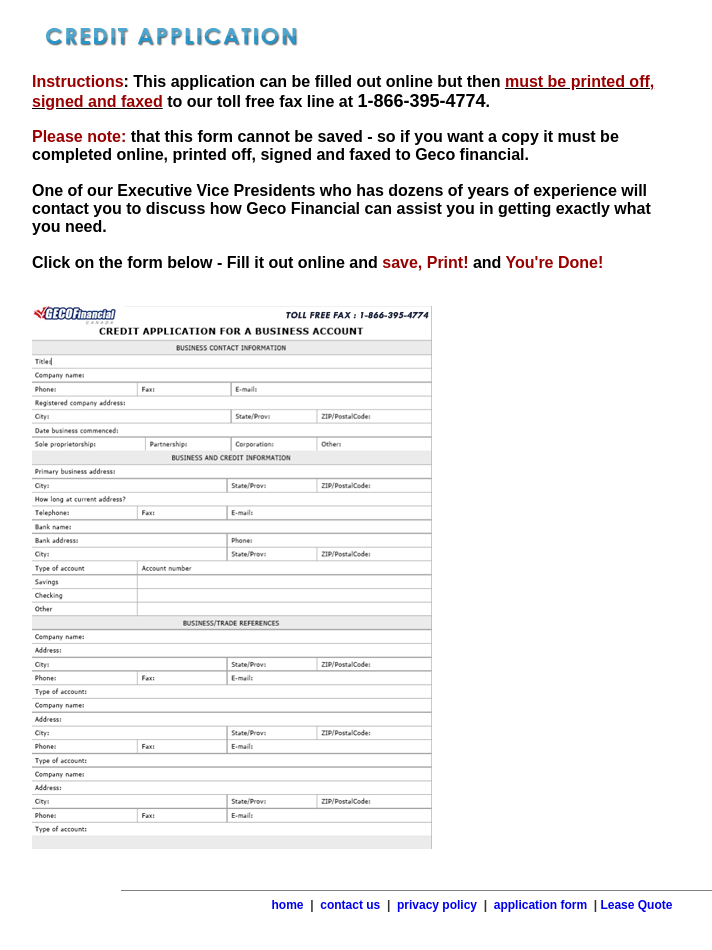
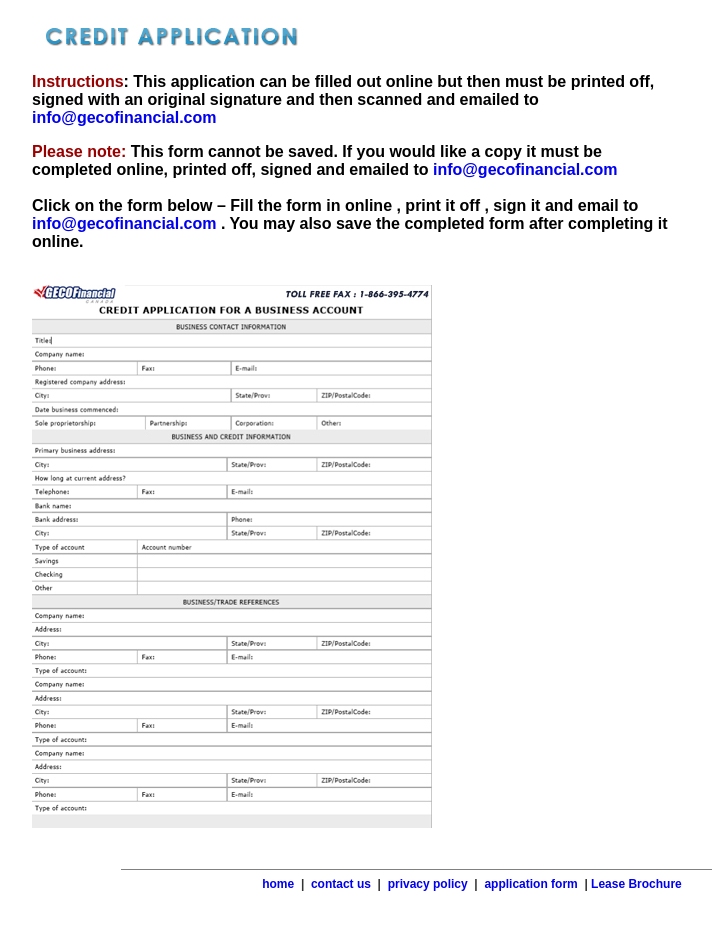
Before and after one commit to samurai71/gecofinancial, a plain HTML site: page credit-app.html in a window 1280 px wide. Shown: the part 380-1330 px from the top of the page, without its empty margins (168-880 px from the left). Drawn offline with Linux system fonts and the light colour scheme.

Commit message:
Updated the Credit app page

```diff
--- a/credit-app.html
+++ b/credit-app.html
@@ -108,13 +108,11 @@
 			<td width="642" height="565" valign="top" scope="col">
 				<p align="left" class="style1"><img src="pics/credit-title.jpg" width="380" height="45" /><br />
 				</p>
-				<p class="style1"><span class="style6">Instructions</span>: This application can be filled out online but then <u><span class="style7">must be printed off, signed and faxed</span></u> to our <strong>toll free fax</strong> line at <span class="style8">1-866-395-4774</span>.
+				<p class="style1"><span class="style6">Instructions</span>: This application can be filled out online but then must be printed off, signed with an original signature and then scanned and emailed to<a href="mailto:info@gecofinancial.com"> info@gecofinancial.com</a>
 				</p>
-				<p class="style1"><span class="style7"><strong>Please note</strong>:</span> that this form cannot be saved - so if you want a copy it must be <strong>completed online, printed off, signed and faxed to Geco financial.</strong><br />
-					 <br />
-					One of our Executive Vice Presidents who has dozens of years of experience will contact you to discuss how Geco Financial can assist you in getting exactly what you need.   <br />
+				<p class="style1"><span class="style7"><strong>Please note</strong>:</span> This form cannot be saved. If you would like a copy it must be completed online, printed off, signed and emailed to<a href="mailto:info@gecofinancial.com"> info@gecofinancial.com</a><br />
 					<br />
-					<span class="style9"><strong>Click on the form below</strong> - Fill it out online and <span class="style7"><strong>save</strong>, <strong>Print!</strong></span> and <span class="style7"><strong>You're Done!</strong></span></span><br />
+					<span class="style9">Click on the form below – Fill the form in online , print it off , sign it and email to<a href="mailto:info@financial.com"> info@gecofinancial.com</a> . You may also save the completed form after completing it online. </span></span><br />
 					<br />
 				</p>
 				<table width="592" border="0" align="left" cellpadding="0" cellspacing="0">
@@ -135,7 +133,7 @@
 					<div align="center">
 						<hr align="center" width="700" size="1" noshade="noshade" />
 						<span class="style10"><a href="http://www.gecofinancial.com">home</a>  |  <a href="contact.html">contact us</a>  |  <a href="privacy-policy.html">privacy policy</a>  |  <a href="credit-app.html">application form</a>  | <a href="lease-quote.html">Lease
-								Quote</a></span></div>
+								Brochure</a></span></div>
 				</div>
 			</td>
 		</tr>
```
